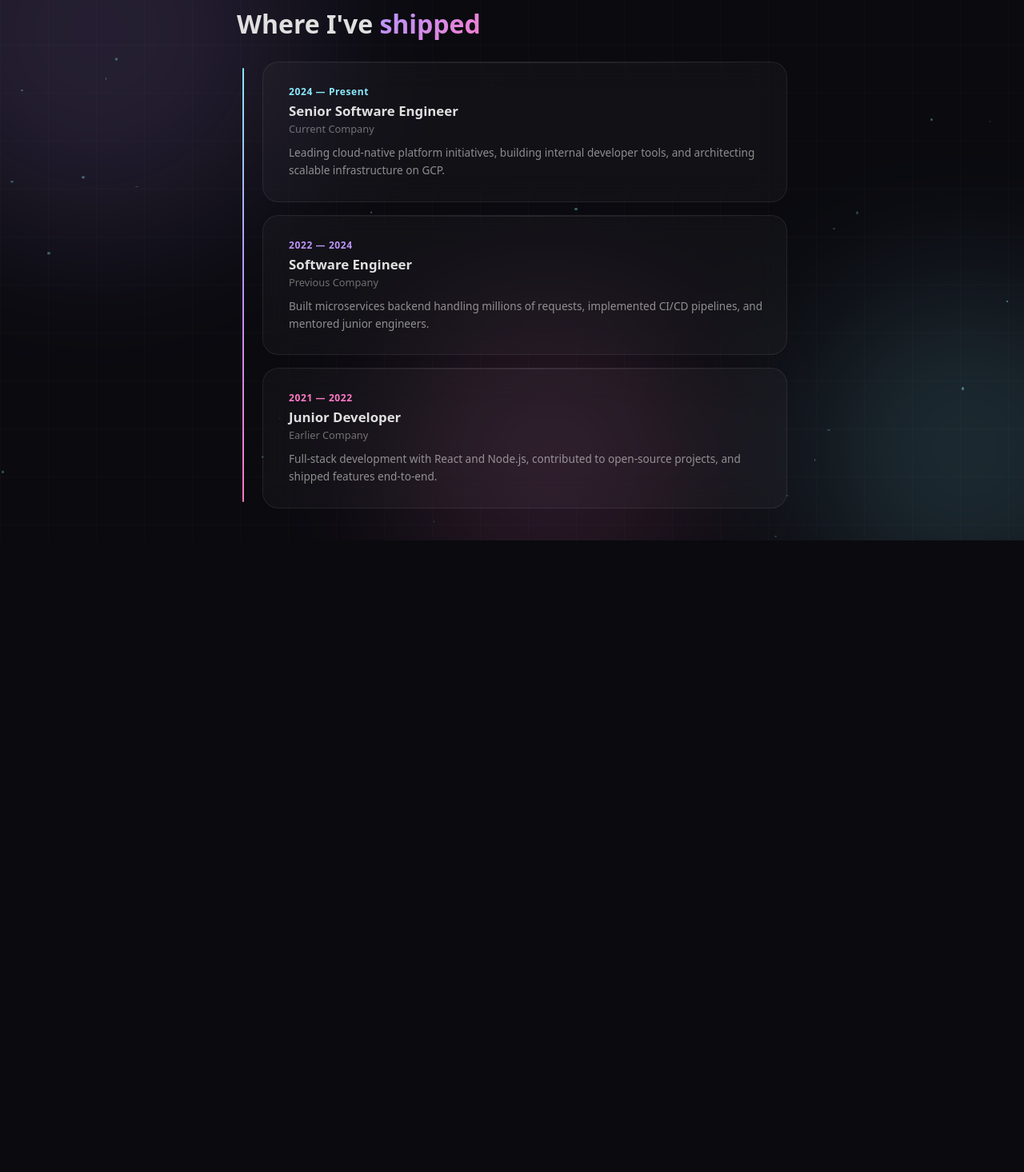
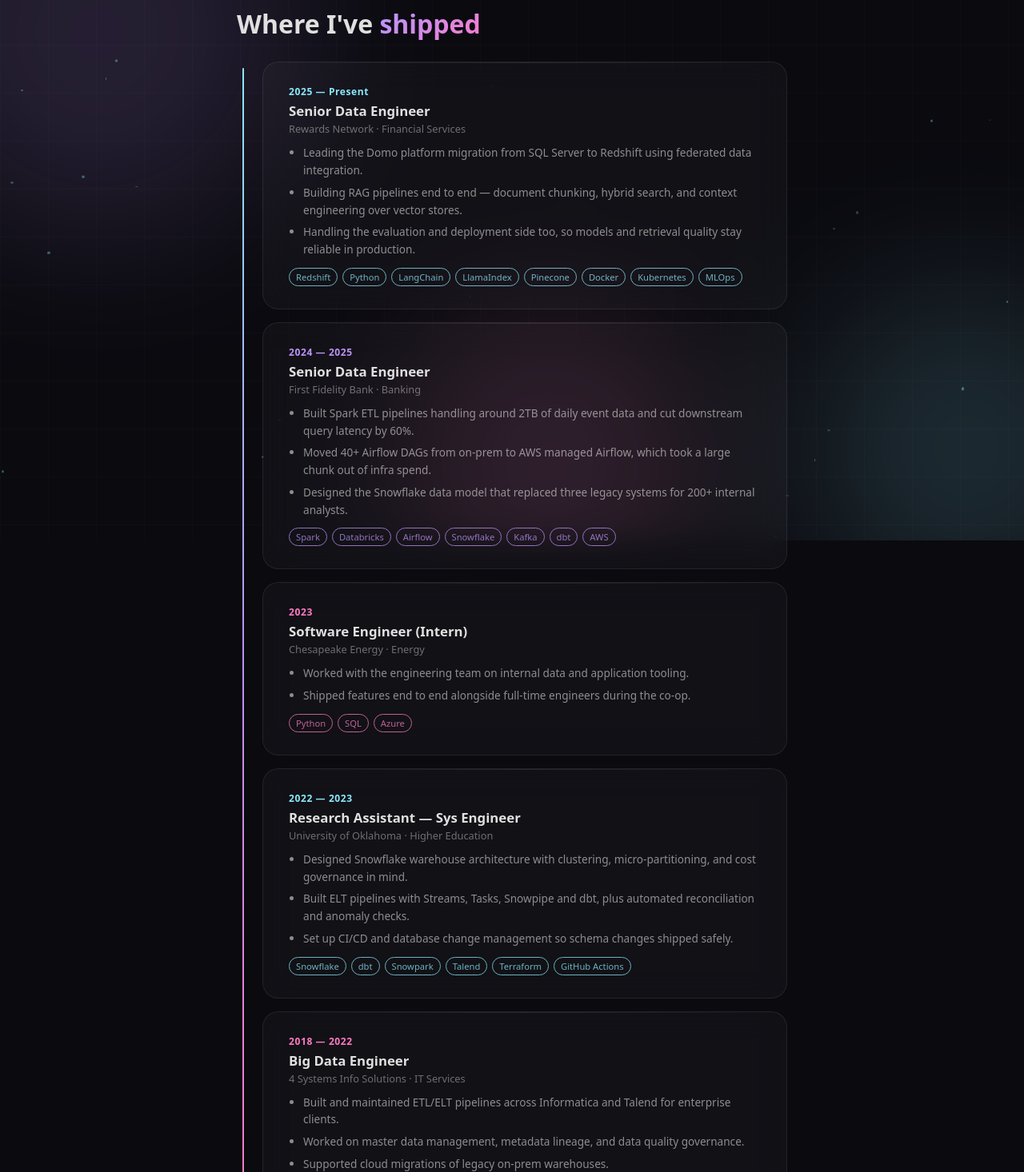
Before and after one commit to vamsi528/gcp-portfolio, a Next.js app: page /experience in a window 1280 px wide. Shown: the part 124-1590 px from the top of the page at 80% size. Before the commit the page ends 816 px from the top, so only its background shows below. Built offline with nearby package versions, Linux system fonts and the light colour scheme.

Commit message:
feat: update experience section

```diff
--- a/src/app/experience/page.tsx
+++ b/src/app/experience/page.tsx
@@ -2,24 +2,67 @@
 
 const experiences = [
   {
-    period: "2024 — Present",
-    title: "Senior Software Engineer",
-    company: "Current Company",
-    description: "Leading cloud-native platform initiatives, building internal developer tools, and architecting scalable infrastructure on GCP.",
+    period: "2025 — Present",
+    title: "Senior Data Engineer",
+    company: "Rewards Network",
+    industry: "Financial Services",
+    points: [
+      "Leading the Domo platform migration from SQL Server to Redshift using federated data integration.",
+      "Building RAG pipelines end to end — document chunking, hybrid search, and context engineering over vector stores.",
+      "Handling the evaluation and deployment side too, so models and retrieval quality stay reliable in production.",
+    ],
+    stack: ["Redshift", "Python", "LangChain", "LlamaIndex", "Pinecone", "Docker", "Kubernetes", "MLOps"],
     color: "var(--cyan)",
   },
   {
-    period: "2022 — 2024",
-    title: "Software Engineer",
-    company: "Previous Company",
-    description: "Built microservices backend handling millions of requests, implemented CI/CD pipelines, and mentored junior engineers.",
+    period: "2024 — 2025",
+    title: "Senior Data Engineer",
+    company: "First Fidelity Bank",
+    industry: "Banking",
+    points: [
+      "Built Spark ETL pipelines handling around 2TB of daily event data and cut downstream query latency by 60%.",
+      "Moved 40+ Airflow DAGs from on-prem to AWS managed Airflow, which took a large chunk out of infra spend.",
+      "Designed the Snowflake data model that replaced three legacy systems for 200+ internal analysts.",
+    ],
+    stack: ["Spark", "Databricks", "Airflow", "Snowflake", "Kafka", "dbt", "AWS"],
     color: "var(--purple)",
   },
   {
-    period: "2021 — 2022",
-    title: "Junior Developer",
-    company: "Earlier Company",
-    description: "Full-stack development with React and Node.js, contributed to open-source projects, and shipped features end-to-end.",
+    period: "2023",
+    title: "Software Engineer (Intern)",
+    company: "Chesapeake Energy",
+    industry: "Energy",
+    points: [
+      "Worked with the engineering team on internal data and application tooling.",
+      "Shipped features end to end alongside full-time engineers during the co-op.",
+    ],
+    stack: ["Python", "SQL", "Azure"],
+    color: "var(--magenta)",
+  },
+  {
+    period: "2022 — 2023",
+    title: "Research Assistant — Sys Engineer",
+    company: "University of Oklahoma",
+    industry: "Higher Education",
+    points: [
+      "Designed Snowflake warehouse architecture with clustering, micro-partitioning, and cost governance in mind.",
+      "Built ELT pipelines with Streams, Tasks, Snowpipe and dbt, plus automated reconciliation and anomaly checks.",
+      "Set up CI/CD and database change management so schema changes shipped safely.",
+    ],
+    stack: ["Snowflake", "dbt", "Snowpark", "Talend", "Terraform", "GitHub Actions"],
+    color: "var(--cyan)",
+  },
+  {
+    period: "2018 — 2022",
+    title: "Big Data Engineer",
+    company: "4 Systems Info Solutions",
+    industry: "IT Services",
+    points: [
+      "Built and maintained ETL/ELT pipelines across Informatica and Talend for enterprise clients.",
+      "Worked on master data management, metadata lineage, and data quality governance.",
+      "Supported cloud migrations of legacy on-prem warehouses.",
+    ],
+    stack: ["Informatica", "Talend", "Hadoop", "Hive", "SQL"],
     color: "var(--magenta)",
   },
 ];
@@ -30,6 +73,7 @@
       <span style={{ fontSize: "0.75rem", textTransform: "uppercase", letterSpacing: "0.2em", color: "var(--magenta)", fontWeight: 600 }}>
         Experience
       </span>
+
       <h1 style={headingStyle}>
         Where I&apos;ve{" "}
         <span className="gradient-text">shipped</span>
@@ -41,18 +85,37 @@
         {experiences.map((exp, i) => (
           <div key={i} className="bento-card" style={{ marginBottom: 16, position: "relative", paddingLeft: 32 }}>
             <div style={{ position: "absolute", left: -38, top: 28, width: 12, height: 12, borderRadius: "50%", background: exp.color, border: "3px solid var(--bg)" }} />
+
             <p style={{ fontSize: "0.75rem", color: exp.color, fontWeight: 600, margin: "0 0 4px", letterSpacing: "0.05em" }}>
               {exp.period}
             </p>
+
             <h3 style={{ fontSize: "1.05rem", fontWeight: 700, margin: "0 0 2px" }}>
               {exp.title}
             </h3>
+
             <p style={{ fontSize: "0.8rem", opacity: 0.45, margin: "0 0 10px" }}>
               {exp.company}
+              {exp.industry ? ` · ${exp.industry}` : ""}
             </p>
-            <p style={{ fontSize: "0.85rem", opacity: 0.6, lineHeight: 1.6, margin: 0 }}>
-              {exp.description}
-            </p>
+
+            <ul style={listStyle}>
+              {exp.points.map((point, j) => (
+                <li key={j} style={{ fontSize: "0.85rem", opacity: 0.6, lineHeight: 1.6, marginBottom: 6 }}>
+                  {point}
+                </li>
+              ))}
+            </ul>
+
+            {exp.stack?.length ? (
+              <div style={{ display: "flex", flexWrap: "wrap", gap: 6, marginTop: 12 }}>
+                {exp.stack.map((tech) => (
+                  <span key={tech} style={tagStyle(exp.color)}>
+                    {tech}
+                  </span>
+                ))}
+              </div>
+            ) : null}
           </div>
         ))}
       </div>
@@ -72,3 +135,18 @@
   margin: "8px 0 28px",
   lineHeight: 1.2,
 };
+
+const listStyle: React.CSSProperties = {
+  margin: 0,
+  paddingLeft: 18,
+};
+
+const tagStyle = (color: string): React.CSSProperties => ({
+  fontSize: "0.7rem",
+  padding: "3px 8px",
+  borderRadius: 999,
+  border: `1px solid ${color}`,
+  color,
+  opacity: 0.75,
+  whiteSpace: "nowrap",
+});
```
